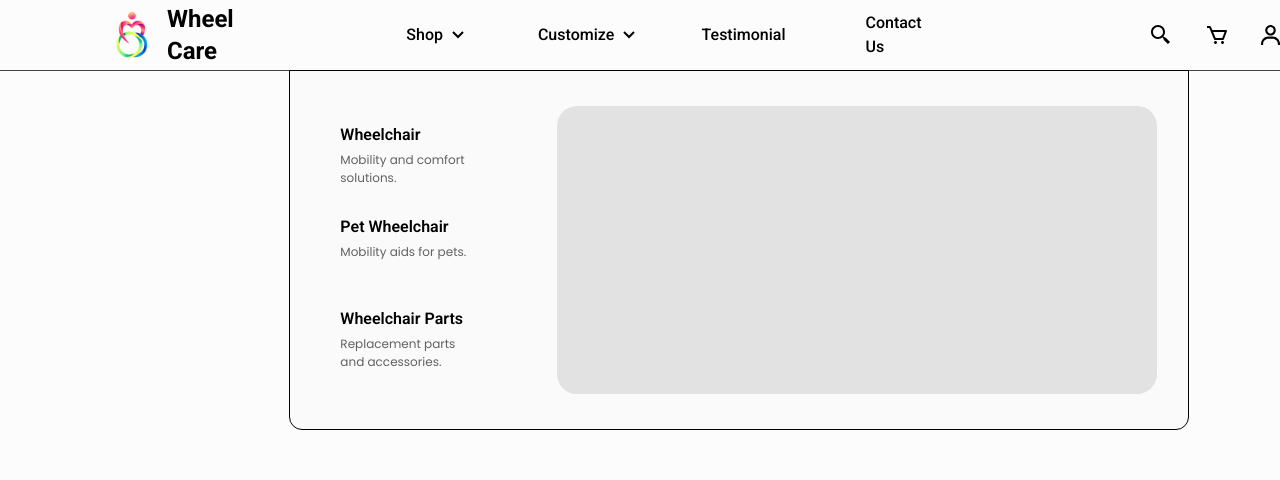
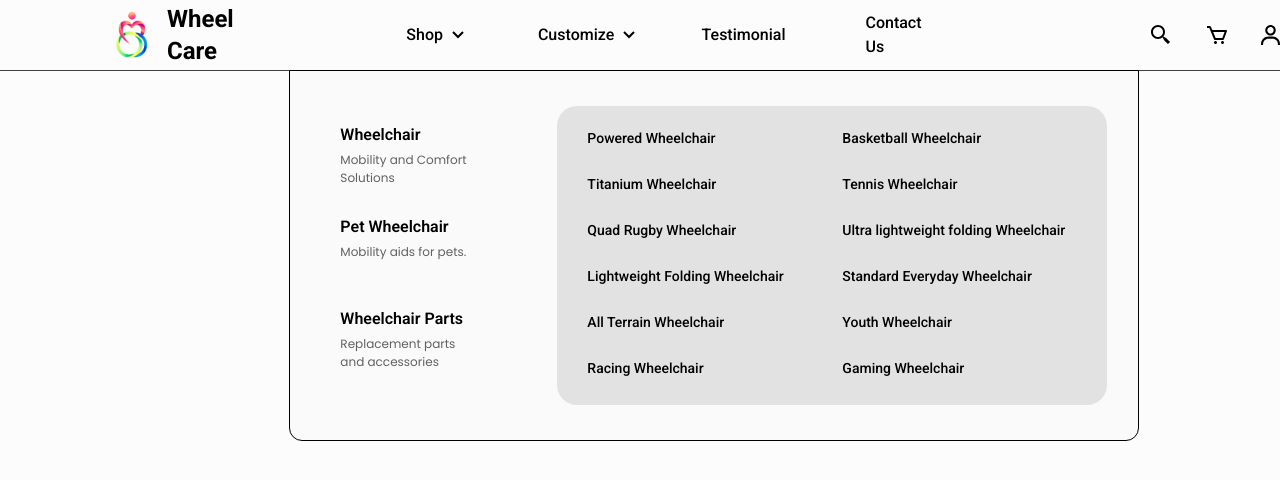
Before and after one commit to Fuz7/Wheel-Care, a React (Vite) app: page / in a window 1280 px wide. Shown: the top 480 px of the page. Built offline with nearby package versions, Linux system fonts and the light colour scheme.

Commit message:
Add dropDownColumnsData styling

```diff
--- a/src/components/Navbar.jsx
+++ b/src/components/Navbar.jsx
@@ -82,32 +82,70 @@ function NavIconLinks() {
 function DropDownContainer() {
   return (
     <div
-      className="min-w-[900px] min-h-[360px]
+      className="min-w-[850px] min-h-[360px]
       absolute top-[47px] left-[-117px]
     bg-[#FAFAFA] border border-solid border-black
       cursor-default rounded-bl-[13px] rounded-br-[13px]
        flex py-[35px] pl-[31px]"
     >
       <div className="min-w-[180px] max-w[180px] mt-2 flex flex-col mr-[56px] gap-3">
-        <a href="">
-          <div
-            className="min-w-[180px] max-w-[180px] min-h-[80px]
-          hover:bg-[#E2E2E2] rounded-2xl
-          pl-[19px] pt-[9px] pr-[26px] flex flex-col gap-[4px]
-          columnContent "
-          >
-            <p className="relative max-w-fit font-Roboto font-semibold">
-              Wheelchair
+        <DropDownHeaderLinks
+          title="Wheelchair"
+          description="Mobility and Comfort Solutions"
+        />
+        <DropDownHeaderLinks
+          title="Pet Wheelchair"
+          description={'Mobility aids for pets.'}
+        />
+        <DropDownHeaderLinks
+          title="Wheelchair Parts"
+          description="Replacement parts and accessories"
+        />
+      </div>
+      <div className="min-w-[550px] min-h[288px] bg-[#E2E2E2] rounded-[20px]">
+        <DropDownColumnsData></DropDownColumnsData>
+      </div>
+    </div>
+  );
+}
+
+function DropDownColumnsData() {
+  return (
+    <div className="flex pt-[22px] pb-[26px] px-[30px] gap-[30px] min-h-[288px]">
+      <div className="flex flex-col gap-[25px] min-w-[225px]">
+        <DropDownColumnsLinks title='Powered Wheelchair' />
+        <DropDownColumnsLinks title='Titanium Wheelchair' />
+        <DropDownColumnsLinks title='Quad Rugby Wheelchair' />
+        <DropDownColumnsLinks title='Lightweight Folding Wheelchair' />
+        <DropDownColumnsLinks title='All Terrain Wheelchair' />
+        <DropDownColumnsLinks title='Racing Wheelchair' />
+      </div>
+      <div className="flex flex-col gap-[25px] min-w-[225px]">
+        <DropDownColumnsLinks title='Basketball Wheelchair' />
+        <DropDownColumnsLinks title='Tennis Wheelchair' />
+        <DropDownColumnsLinks title='Ultra lightweight folding Wheelchair' />
+        <DropDownColumnsLinks title='Standard Everyday Wheelchair' />
+        <DropDownColumnsLinks title='Youth Wheelchair' />
+        <DropDownColumnsLinks title='Gaming Wheelchair' />
+      </div>
+    </div>
+  );
+}
+
+function DropDownColumnsLinks({title}) {
+  return <div className="flex cursor-pointer columnContent relative gap-[2px] items-center max-w-fit">
+    <p className='font-Roboto font-medium text-[14px]'>
+      {title}
       <img
+        className="absolute right-[-25px] rightBlueArrow invisible top-[2px]"
         src={rightBlueArrow}
-                className=" invisible rightBlueArrow absolute top-[1.75px] right-[-30px]"
-              ></img>
+        alt="Blue Arrow" />
     </p>
-            <p className="font-Poppins text-[12px] text-[#616161] ">
-              Mobility and comfort solutions.
-            </p>
-          </div>
-        </a>
+  </div>;
+}
+
+function DropDownHeaderLinks({ title, description }) {
+  return (
     <div
       className="min-w-[180px] max-w-[180px] min-h-[80px]
       hover:bg-[#E2E2E2] rounded-2xl cursor-pointer
@@ -115,35 +153,13 @@ function DropDownContainer() {
       columnContent"
     >
       <p className="relative max-w-fit font-Roboto font-semibold">
-            Pet Wheelchair
+        {title}
         <img
           src={rightBlueArrow}
           className=" invisible rightBlueArrow absolute top-[1.75px] right-[-30px]"
         ></img>
       </p>
-          <p className="font-Poppins text-[12px] text-[#616161] ">
-            Mobility aids for pets.
-          </p>
-        </div>
-        <div
-          className="min-w-[180px] max-w-[180px] min-h-[80px]
-          hover:bg-[#E2E2E2] rounded-2xl cursor-pointer
-          pl-[19px] pt-[9px] pr-[26px] flex flex-col gap-[4px]
-          columnContent"
-        >
-          <p className="relative max-w-fit font-Roboto font-semibold">Wheelchair Parts
-            <img
-              src={rightBlueArrow}
-              className=" invisible rightBlueArrow absolute top-[1.75px] right-[-30px]"
-            ></img>
-
-          </p>
-          <p className="font-Poppins text-[12px] text-[#616161] ">
-            Replacement parts and accessories.
-          </p>
-        </div>
-      </div>
-      <div className="min-w-[600px] min-h[288px] bg-[#E2E2E2] rounded-[20px]"></div>
+      <p className="font-Poppins text-[12px] text-[#616161] ">{description}</p>
     </div>
   );
 }
```
Lines whose indentation alone changed are shown as unchanged.
